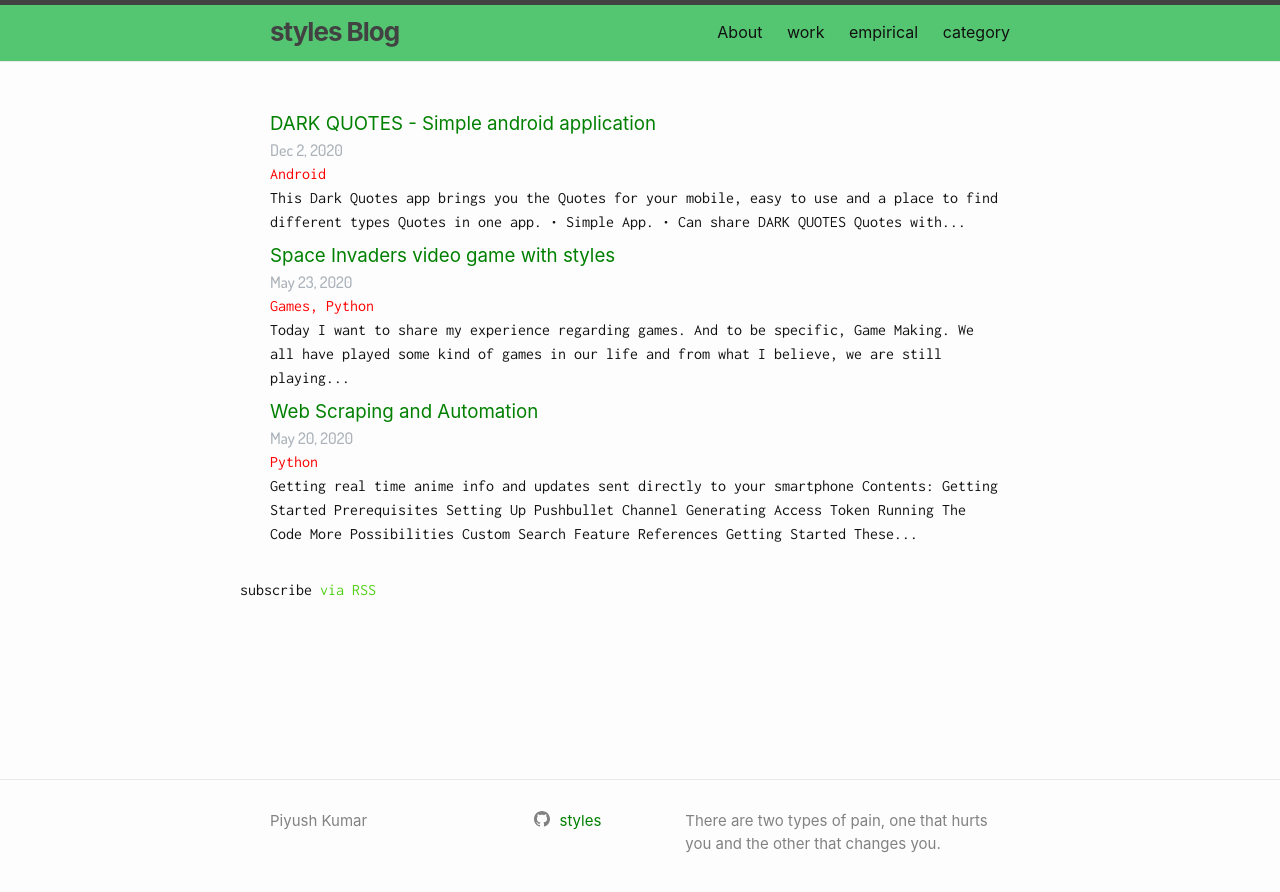
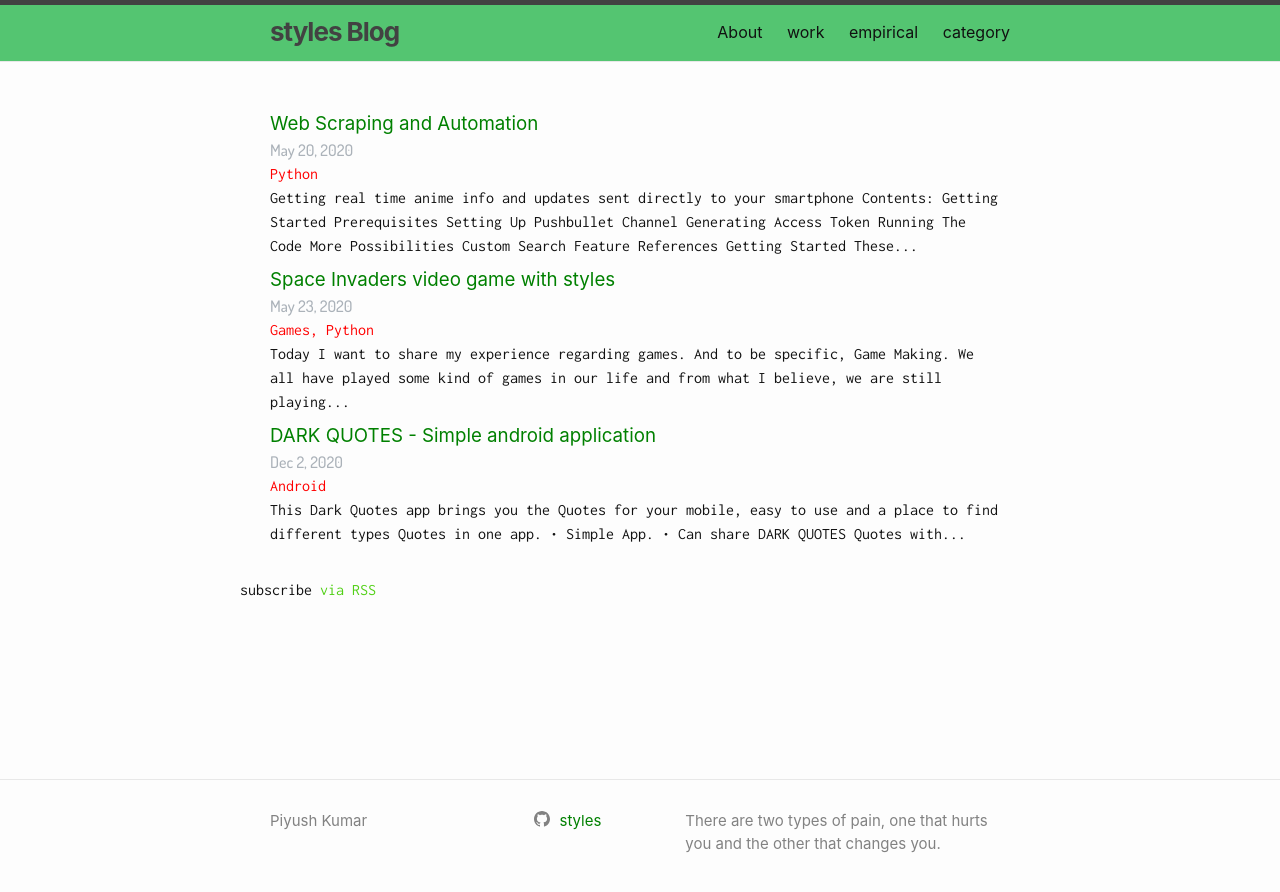
Before and after one commit to styles3544/Blog, a Jekyll site: the page built from index.html, in a window 1280 px wide. Shown: the top 892 px of the page. Built offline with Jekyll 4.4.1, drawn with Linux system fonts in a browser that asks for light colours.

Commit message:
renovating

```diff
--- a/category.html
+++ b/category.html
@@ -15,7 +15,7 @@
                 {% endfor %}
               {% endfor %}
 
-                 <h4> python</h4>
+                 <h4> work</h4>
             {% for python_projects in site.python_projects  %}
 
                     <li>
--- a/index.html
+++ b/index.html
@@ -29,7 +29,7 @@
 
          {%- if site.python_projects.size > 0 -%}
 
-            {% for python_projects in site.python_projects reversed limit:3 %}
+            {% for python_projects in site.python_projects limit:3 %}
             <li class="post-container">
             <li>
                 <a href="{{ python_projects.url | relative_url }}">
```
